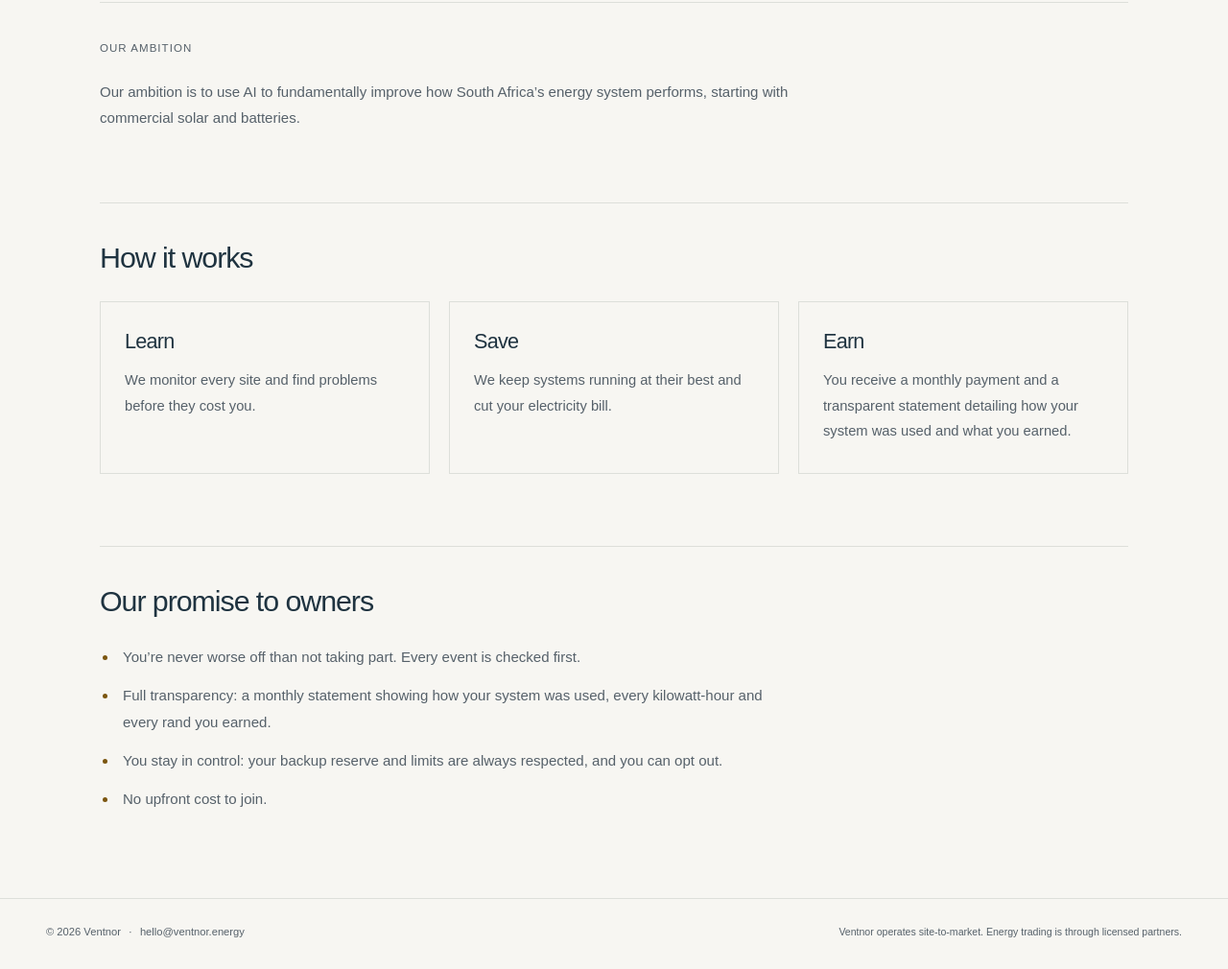
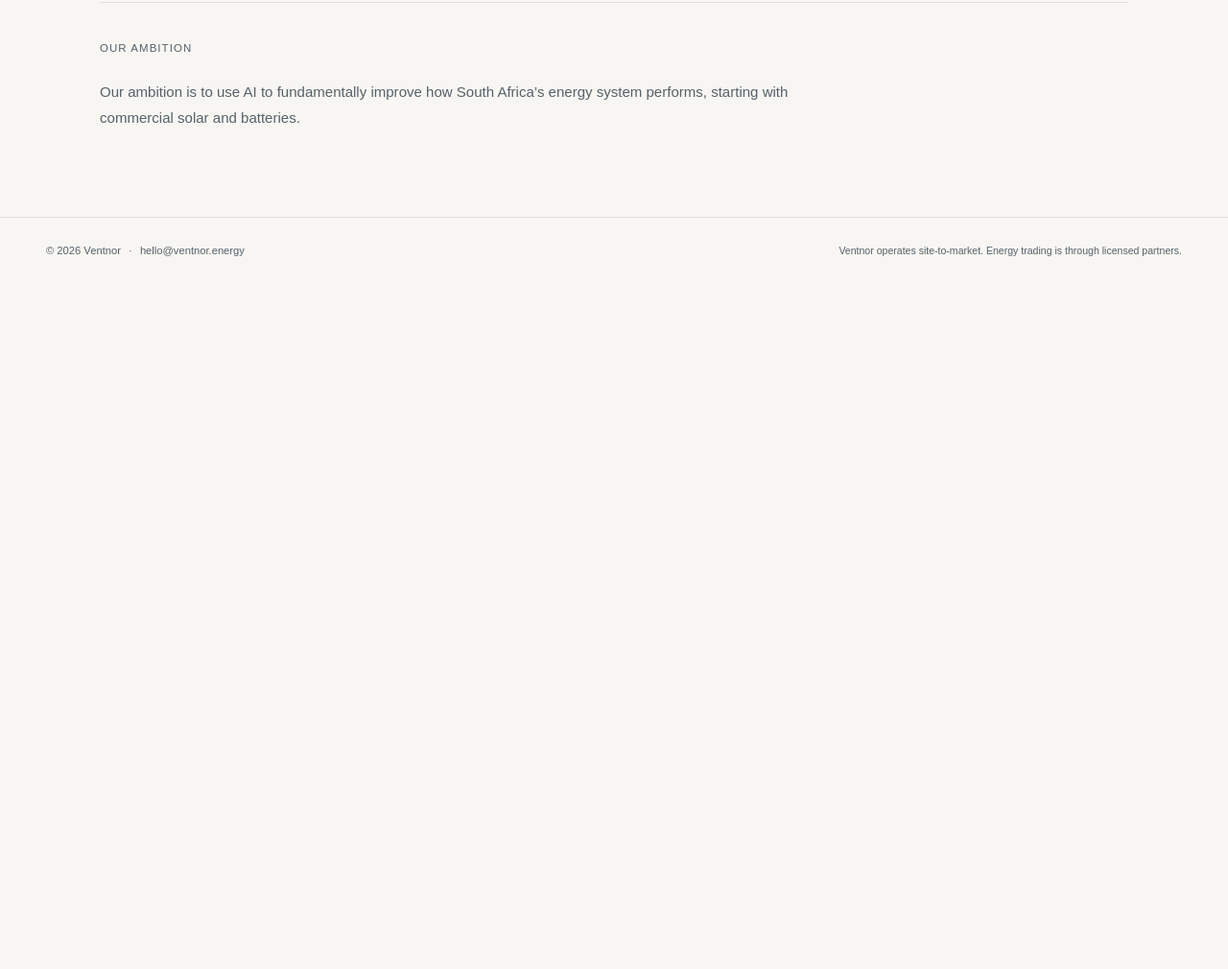
Before and after one commit to james-ventnor/ventnor-site, a plain HTML site: page index.html in a window 1280 px wide. Shown: the part 1097-2107 px from the top of the page at 96% size. After the commit the page ends 1397 px from the top, so only its background shows below. Drawn offline with Linux system fonts and the light colour scheme.

Commit message:
Focus landing page on Ventnor’s purpose

```diff
--- a/index.html
+++ b/index.html
@@ -48,23 +48,6 @@
       <h2 id="ambition-title" class="section-label">Our ambition</h2>
       <p class="ambition-copy">Our ambition is to use AI to fundamentally improve how South Africa’s energy system performs, starting with commercial solar and batteries.</p>
     </section>
-    <section class="content-section how" aria-labelledby="how-title">
-      <h2 id="how-title">How it works</h2>
-      <div class="steps">
-        <article class="step"><h3>Learn</h3><p>We monitor every site and find problems before they cost you.</p></article>
-        <article class="step"><h3>Save</h3><p>We keep systems running at their best and cut your electricity bill.</p></article>
-        <article class="step"><h3>Earn</h3><p>You receive a monthly payment and a transparent statement detailing how your system was used and what you earned.</p></article>
-      </div>
-    </section>
-    <section class="content-section" aria-labelledby="promise-title">
-      <h2 id="promise-title">Our promise to owners</h2>
-      <ul class="plain-list promises">
-        <li>You’re never worse off than not taking part. Every event is checked first.</li>
-        <li>Full transparency: a monthly statement showing how your system was used, every kilowatt-hour and every rand you earned.</li>
-        <li>You stay in control: your backup reserve and limits are always respected, and you can opt out.</li>
-        <li>No upfront cost to join.</li>
-      </ul>
-    </section>
   </main>
   <footer class="site-footer">
     <p>© 2026 Ventnor <span aria-hidden="true">·</span> <a href="mailto:hello@ventnor.energy">hello@ventnor.energy</a></p>
```
